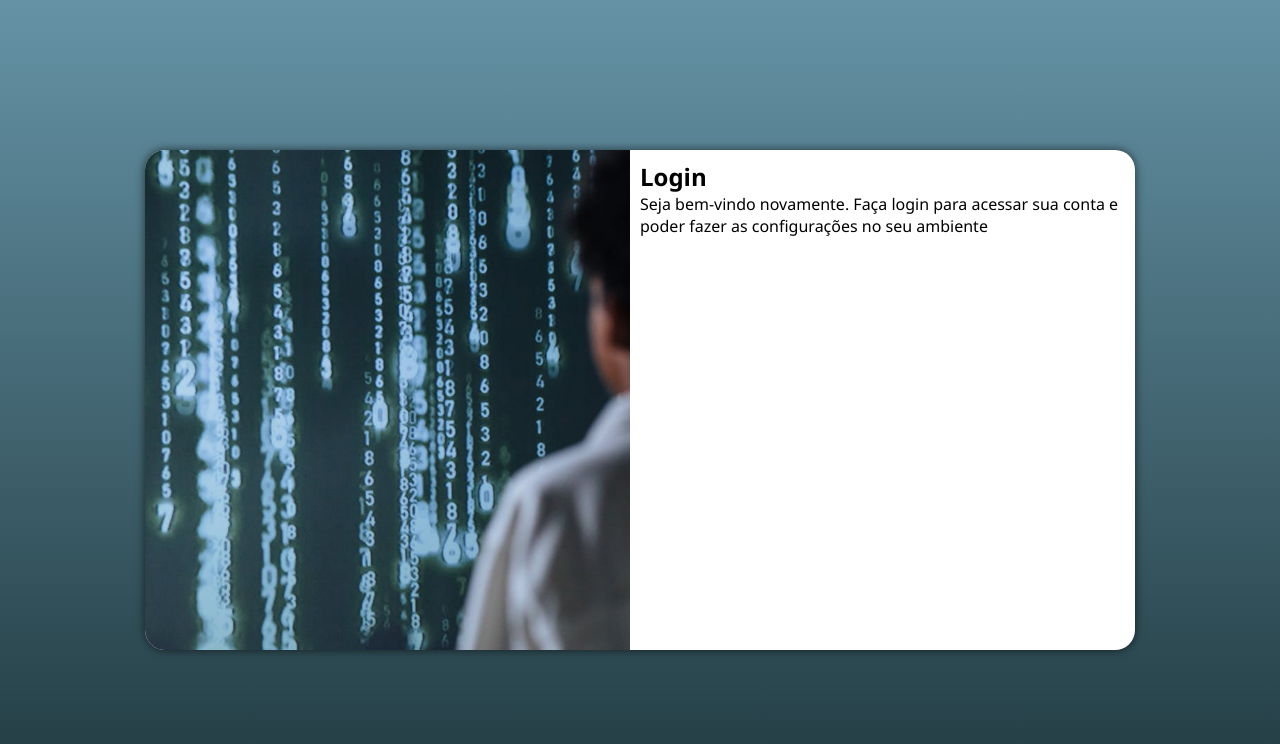
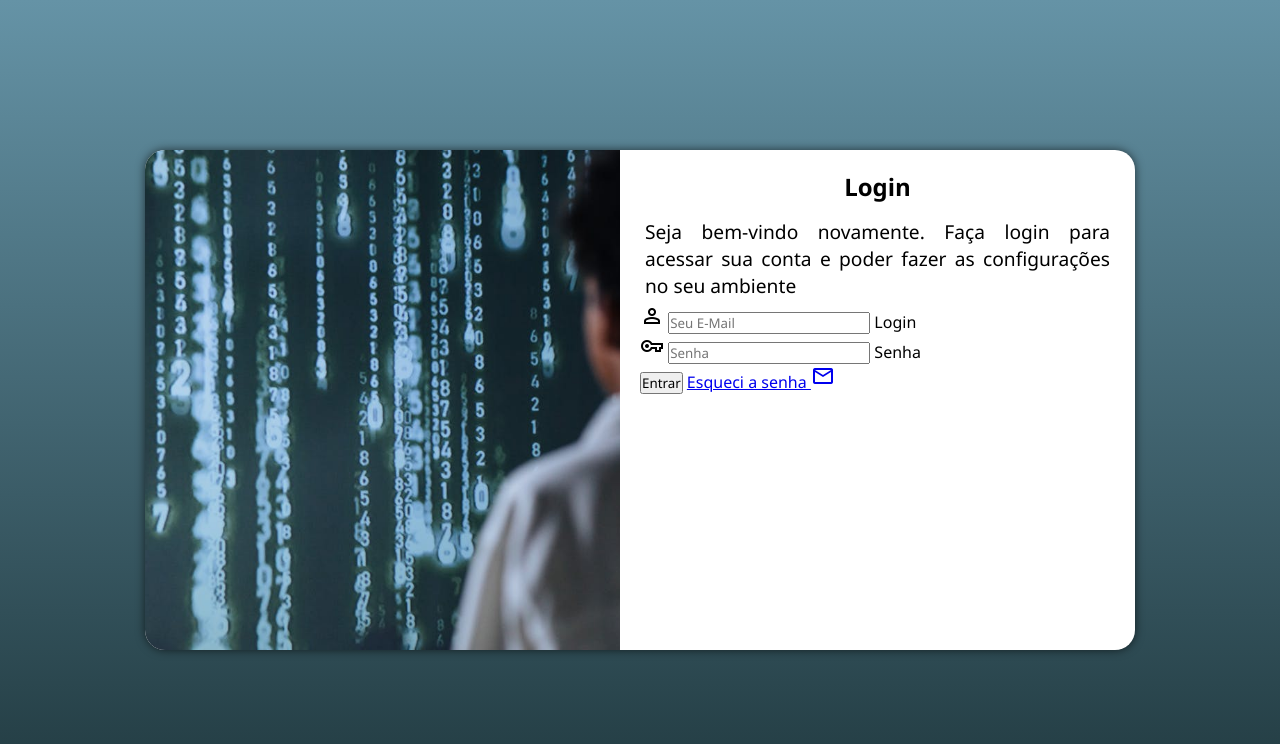
Before and after one commit to cabolucas/projeto-login, a plain HTML site: page index.html in a window 1280 px wide. Drawn offline with nearby package versions, Linux system fonts and the light colour scheme.

Commit message:
atualização

```diff
--- a/estilos/media-query.css
+++ b/estilos/media-query.css
@@ -3,7 +3,7 @@
 @media screen and (min-width: 768px) and (max-width: 992px) {
 
     body {
-        background-image: linear-gradient(to top, #8BBBD9, #213A40, #6593A6);
+        background-image: linear-gradient(to top, #213A40, #6593A6);
     }
 
     section#login {
@@ -20,13 +20,16 @@
         background-size: contain;
         background-repeat: no-repeat;
 
-
     }
 
     section#login > div#formulario {
         float: right;
         width: 70%;
     }
+
+    div#formulario > p {
+    font-size: 1.2em;
+}
 }
 
 @media screen and (min-width: 992px) {
@@ -53,4 +56,8 @@
         float: right;
         width: 50%;
     }
+
+    div#formulario > p {
+    font-size: 1.2em;
 }
+}
--- a/estilos/style.css
+++ b/estilos/style.css
@@ -55,5 +55,17 @@ section#login > div#imagem {
 
 section#login > div#formulario {
     display: block;
-    padding: 10px;
+    padding: 20px;
 }
+
+div#formulario > h1 {
+    text-align: center;
+    margin-bottom: 10px;
+
+}
+
+div#formulario > p {
+    text-align: justify;
+    font-size: 0.8em;
+    padding: 5px;
+}
--- a/index.html
+++ b/index.html
@@ -4,6 +4,7 @@
     <meta charset="UTF-8">
     <meta name="viewport" content="width=device-width, initial-scale=1.0">
     <title>Login</title>
+    <link href="https://fonts.googleapis.com/css2?family=Material+Symbols+Outlined" rel="stylesheet" />
     <link rel="stylesheet" href="estilos/style.css">
     <link rel="stylesheet" href="estilos/media-query.css">
 </head>
@@ -16,8 +17,23 @@
             <div id="formulario">
                 <h1>Login</h1>
                 <p>Seja bem-vindo novamente. Faça login para acessar sua conta e poder fazer as configurações no seu ambiente</p>
-                <form action="login.php" method="post">
-
+                <form action="login.php" method="post" autocomplete="on">
+                    <div class="campo" >
+                        <span class="material-symbols-outlined">person</span>
+                        <input type="email" name="login" id="ilogin" placeholder="Seu E-Mail" autocomplete="email" required maxlength="30">
+                        <label for="ilogin">Login</label>
+                    </div>
+                    <div class="campo">
+                        <span class="material-symbols-outlined">vpn_key</span>
+                        <input type="password" name="senha" id="isenha" placeholder="Senha" autocomplete="current-password" required minlength="8" maxlength="20">
+                        <label for="isenha">Senha</label>
+                    </div>
+                    <input type="submit" value="Entrar">
+                    <!--<button>Esqueci a senha</button>
+                    seria a forma correta de colocar o botão de esqueci a senha, devido ao script iremos colocar como link-->
+                    <a href="esqueci.html">
+                        Esqueci a senha <i class="material-symbols-outlined">mail</i>
+                    </a>
                 </form>
             </div>
 
```
